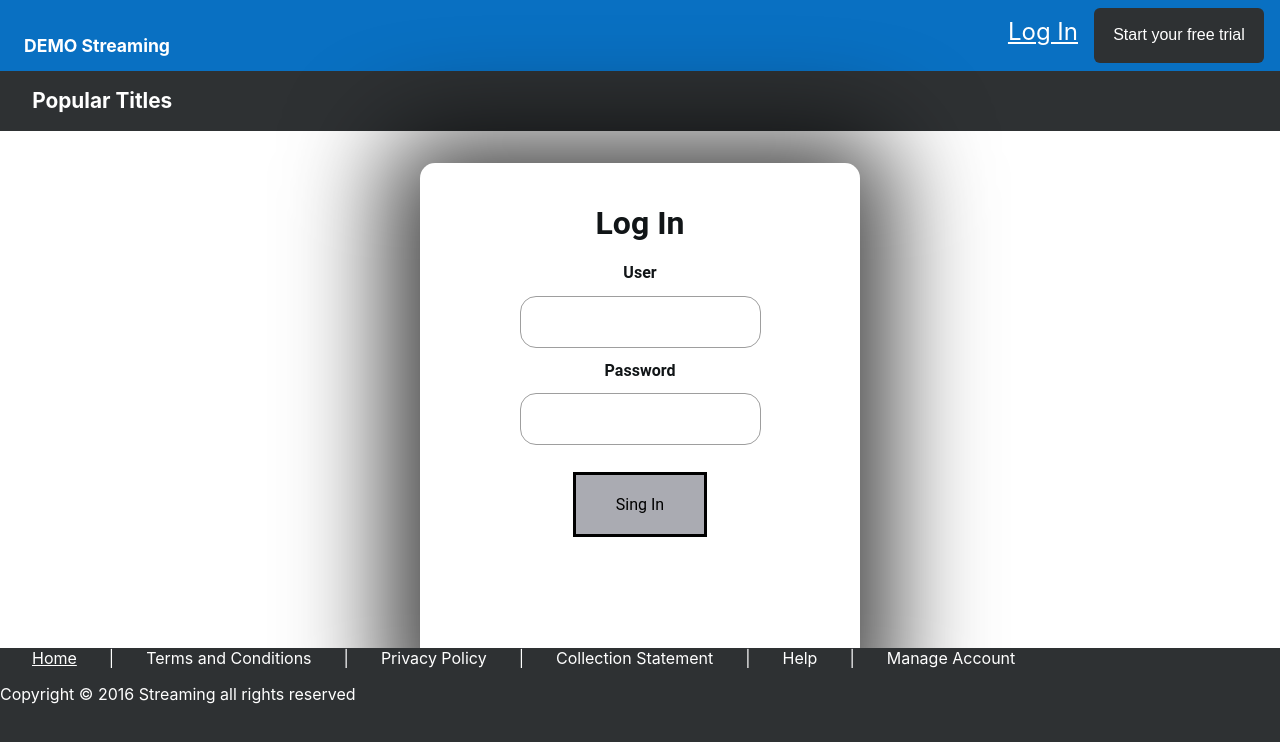
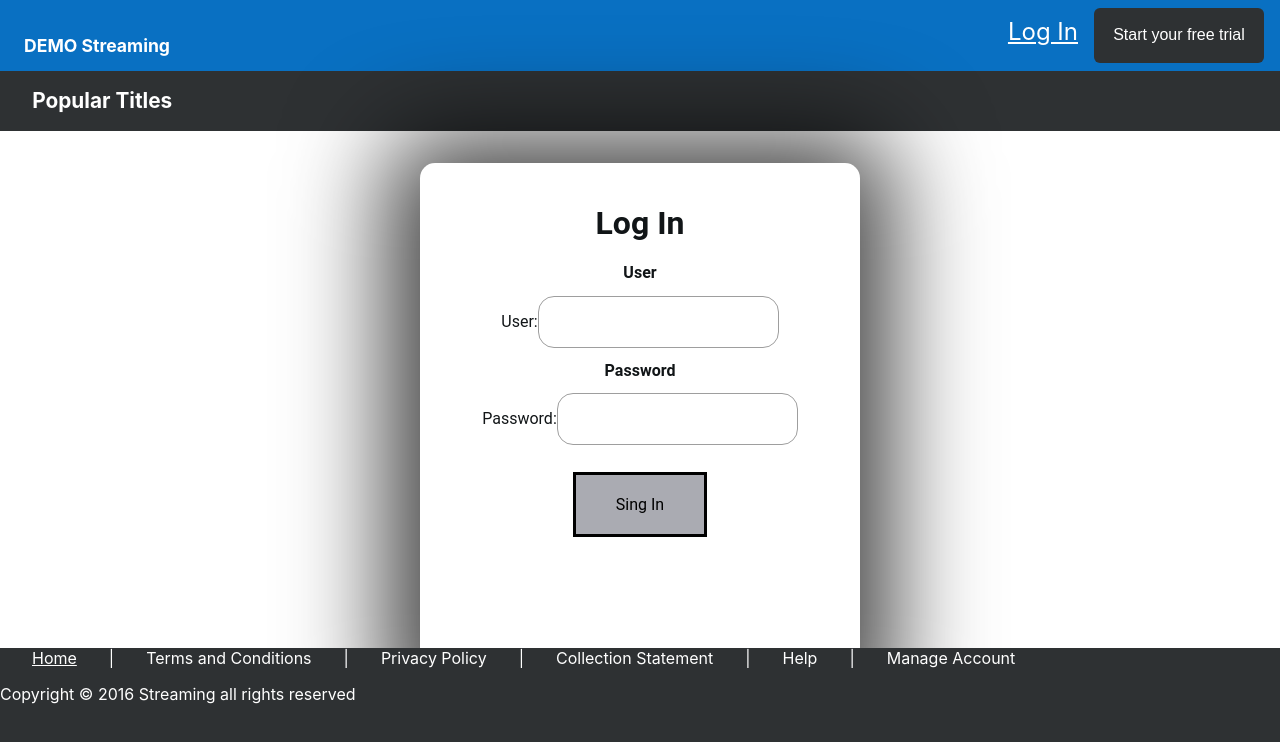
Before and after one commit to Serpa9612/movies-app, a React (Create React App) app: page /Login in a window 1280 px wide. Shown: the top 742 px of the page. Built offline with nearby package versions, Linux system fonts and the light colour scheme.

Commit message:
Implemented Toush Login

```diff
--- a/package.json
+++ b/package.json
@@ -10,6 +10,7 @@
     "@testing-library/jest-dom": "^5.16.5",
     "@testing-library/react": "^13.4.0",
     "@testing-library/user-event": "^13.5.0",
+    "axios": "^1.4.0",
     "bootstrap": "^5.3.0",
     "react": "^18.2.0",
     "react-dom": "^18.2.0",
--- a/src/App.js
+++ b/src/App.js
@@ -14,10 +14,14 @@ import SeriesList from './components/series-list'
 
 
 
+
 const initialState = {
   movieList:[],
   seriesList: []
+
 }
+
+
 
 function reducer(state, action){
   //console.log(action);
--- a/src/components/login.jsx
+++ b/src/components/login.jsx
@@ -1,5 +1,6 @@
-import React from 'react'
+import React, {useState} from 'react'
 import { styled } from "styled-components"
+import axios from 'axios'
 
 const LoginStyled = styled.div`
 
@@ -63,21 +64,37 @@ const LoginStyled = styled.div`
 
 `
 
+
+
 function Login() {
+    const [post, setPost] = useState({
+        User: "",
+        Password: ""
+    })
+    const handleInput = (event)=>{
+        setPost({...post, [event.target.value]: event.target.event})
+    }
+
+    function handleSubmit(event){
+        event.preventDefault()
+        axios.post('http://192.168.1.45:8000/login', {post})
+        .then(response => console.log(response))
+        .catch(err => console.log(err))
+    }
     return (
         <LoginStyled>
-            <form className="input-group">
+            <form onSubmit={handleSubmit} className="input-group">
                 <h1>Log In</h1>
                 <h2>
                     User
                 </h2>
-                <input type="text" class="input" />
+                User:<input name='User' onChange={handleInput} type="text" class="input" />
                 <h2>
                     Password
                 </h2>
-                <input type="password" class="input" />
+                Password:<input name='Password' onChange={handleInput} type="password" class="input" />
                 <div >
-                    <a href='#' class="btn btn-1">
+                    <a href='' class="btn btn-1">
                         Sing In
                         <span></span>
                         <span></span>
@@ -90,3 +107,5 @@ function Login() {
 }
 
 export default Login
+
+//"http://192.168.1.45:8000/login"
--- a/src/components/movie-list.jsx
+++ b/src/components/movie-list.jsx
@@ -3,6 +3,7 @@ import { styled } from "styled-components"
 import Movie from "./movie"
 import {useSelector, useDispatch} from 'react-redux'
 import swal from "sweetalert"
+
 
 
 
@@ -76,12 +77,11 @@ function MovieList(){
         return(
             <MovieListStyled>
                 <div id="loading-frame">
-                    <h1>Loading...</h1>
-                    <br />
+                <h1>Loading...</h1>
                     <div>
-                        hjkhkjhjklhlk
+                        <img src="../loading.gif" />
                     </div>
-                </div>
+                 </div>
                 {
                     result.map(({title, releaseYear, description, programType, images})=>{
 
```
Also changed, not shown: 2 other files (tests, documents, lock files or other folders).
